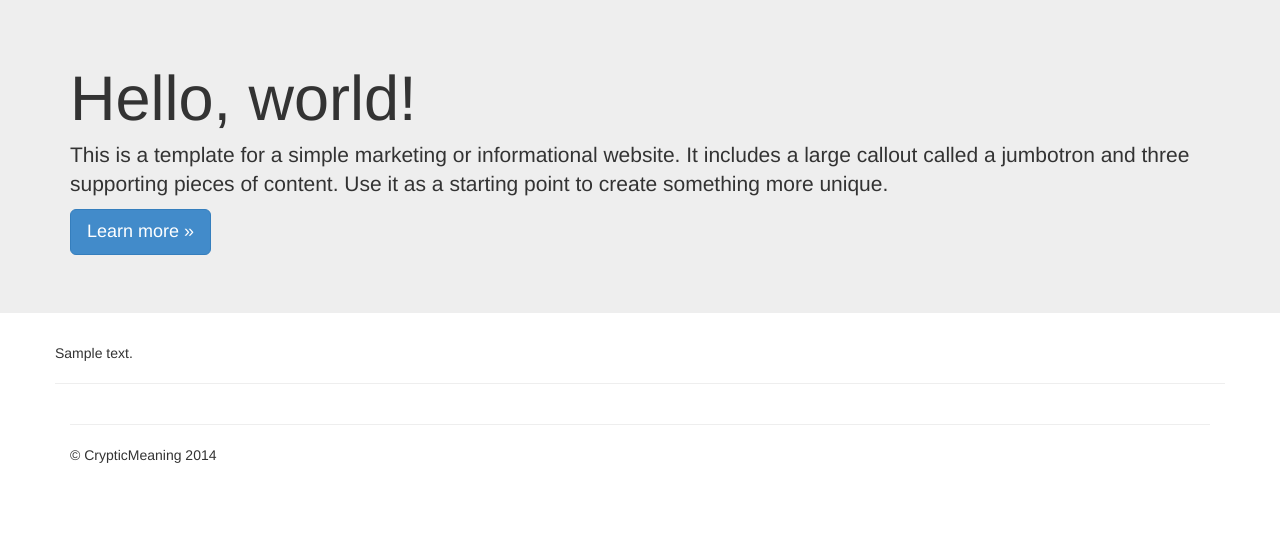
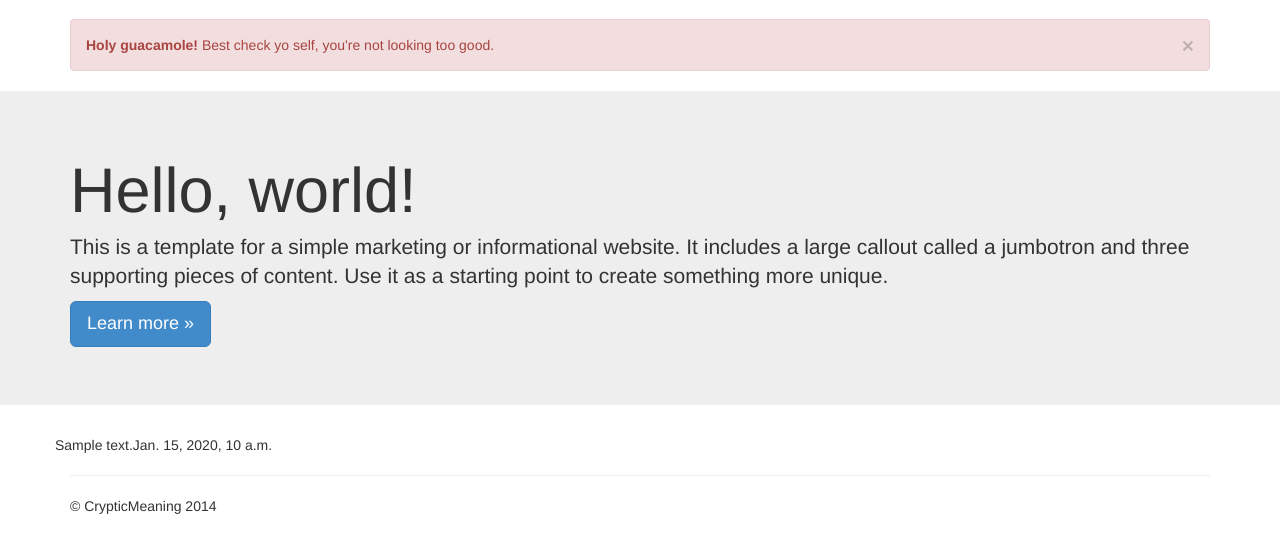
Before and after one commit to tt1863/CrypticMeaning, a Django app: template templates/forums/thread.html in a window 1280 px wide. Shown: the part 51-604 px from the top of the page. Run offline with Django 3.2, Linux system fonts and the light colour scheme; tables that the repository leaves empty hold one stand-in row (values such as "Sample post"); the template is opened without the code that fills it: values that come from a table or form of the project are taken from there, most other values are stand-ins (such as "Sample title", 1, 10 or a date in 2020); some libraries are stand-ins or nearby versions.

Commit message:
Added last post dates, alert

```diff
--- a/forums/models.py
+++ b/forums/models.py
@@ -11,6 +11,12 @@ class Forum(models.Model):
     def __unicode__(self):
         return self.title
 
+    def last_post(self):
+        threads = Thread.objects.filter(forum=self)
+        last_post = Post.objects.filter(thread=threads).latest('date_posted').date_posted
+        return last_post
+
+
 class Thread(models.Model):
     forum = models.ForeignKey(Forum)
     title = models.CharField(max_length=100)
@@ -20,10 +26,18 @@ class Thread(models.Model):
     def __unicode__(self):
         return self.title
 
+    def last_post(self):
+        last_post = Post.objects.filter(thread=self).latest('date_posted').date_posted
+        return last_post
+
+
 class Post(models.Model):
     thread = models.ForeignKey(Thread)
     content = models.CharField(max_length=5000)
     date_posted = models.DateTimeField('date posted')
 
+    #Add this field
+    #user = models.ForeignKey(User)
+
     def __unicode__(self):
         return self.content
--- a/forums/views.py
+++ b/forums/views.py
@@ -56,7 +56,7 @@ def thread(request, forum_title_url, thread_title_url):
         forum = Forum.objects.get(title=forum_title)
         thread = Thread.objects.get(forum=forum, title=thread_title)
 
-        posts = Post.objects.filter(thread=thread)
+        posts = Post.objects.filter(thread=thread).order_by('-date_posted')
 
         context_dict['thread'] = thread
         context_dict['posts'] = posts
--- a/static/css/site.css
+++ b/static/css/site.css
@@ -4,3 +4,13 @@ body {
     padding-bottom: 20px;
     padding-top: 50px;
 }
+
+.alert {
+	margin-top: 20px;
+}
+
+/* Forum */
+
+.thread .row {
+	background-color: #EEEEEE;
+}
--- /dev/null
+++ b/static/js/alert.js
@@ -0,0 +1 @@
+$().alert()
--- a/templates/forums/base.html
+++ b/templates/forums/base.html
@@ -48,6 +48,14 @@
       </div>
     </div>
 
+    <div class="container">
+	    <div class="alert alert-danger fade in">
+			<button class="close" aria-hidden="true" data-dismiss="alert" type="button">&times;</button>
+			<strong>Holy guacamole!</strong>
+			Best check yo self, you're not looking too good.
+		</div>
+	</div>
+
     <!-- Main jumbotron for a primary marketing message or call to action -->
     <div class="jumbotron">
       <div class="container">
@@ -74,6 +82,7 @@
     ================================================== -->
     <!-- Placed at the end of the document so the pages load faster -->
     <script src="https://code.jquery.com/jquery-1.10.2.min.js"></script>
-    <script src="../../dist/js/bootstrap.min.js"></script>
+    <script src="../../static/js/bootstrap.min.js"></script>
+    <script src="../../static/js/alert.js"></script>
   </body>
 </html>
--- a/templates/forums/forum.html
+++ b/templates/forums/forum.html
@@ -10,6 +10,9 @@
 		<div class="col-md-8">
 			<h4><a href="/forums/{{ forum_title_url }}/{{ thread.url }}">{{ thread.title }}</a><br /></h4>
 		</div>
+		<div class="col-md-4">
+			{{ thread.last_post }}
+		</div>
 	{% endfor %}
 {% else %}
 	There are no threads here.
--- a/templates/forums/index.html
+++ b/templates/forums/index.html
@@ -15,6 +15,9 @@
 					<h2><a href="/forums/{{ forum.url|urlencode }}">{{ forum.title }}</a><br /></h2>
 					<p class="lead">{{ forum.description }}</p>
 				</div>
+				<div class="forum col-md-4">
+					{{ forum.last_post }}
+				</div>
 			</div>
 		</div>
 	{% endfor %}
--- a/templates/forums/thread.html
+++ b/templates/forums/thread.html
@@ -8,8 +8,7 @@
 {% if posts %}
 	{% for post in posts %}
 		<div>
-			{{ post.content }}
-			<hr />
+			{{ post.content }}{{ post.date_posted }}
 		</div>
 	{% endfor %}
 {% else %}
```
Also changed, not shown: 3 other files.
